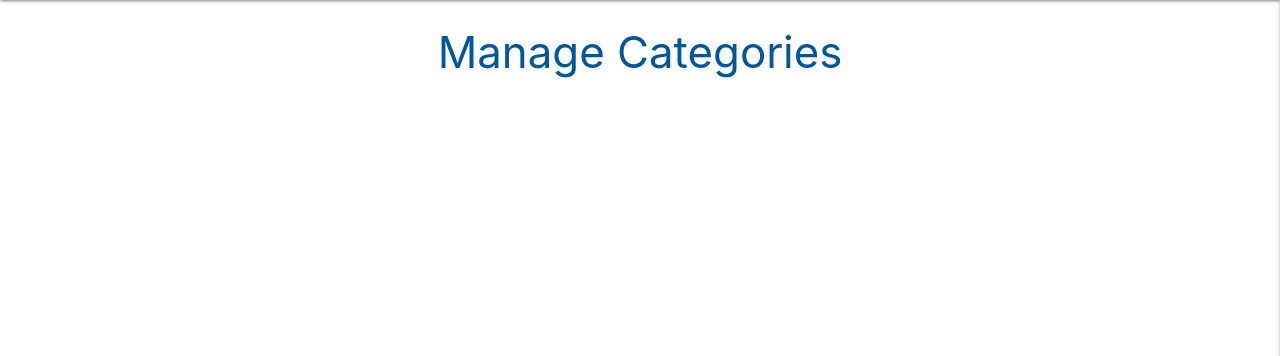
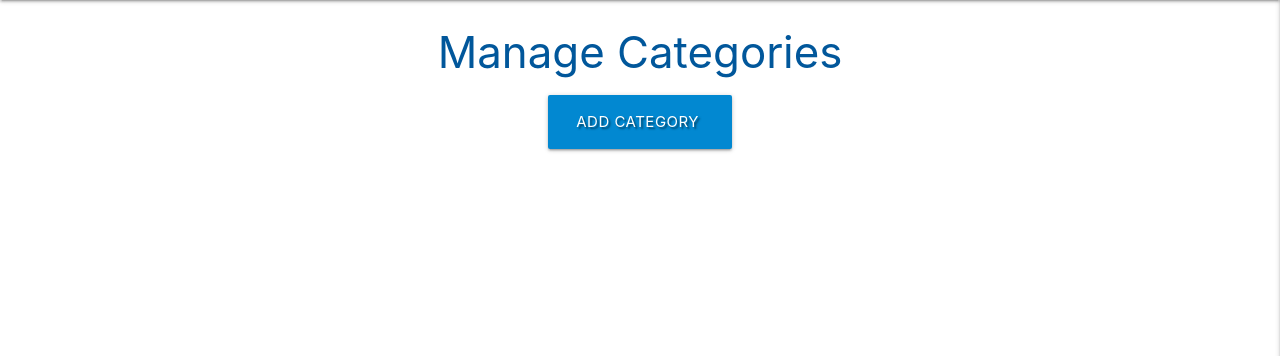
Before and after one commit to TaherCCG/task-manager-project-mongodb, a Flask app: page /get_categories in a window 1280 px wide. Shown: the part 64-420 px from the top of the page. Run offline with Flask 3, Linux system fonts and the light colour scheme; data that the repository does not hold is empty; some libraries are stand-ins or nearby versions.

Commit message:
Add Option to add category to DB

```diff
--- a/app.py
+++ b/app.py
@@ -151,6 +151,19 @@ def get_categories():
     categories = list(mongo.db.categories.find().sort("category_name", 1))
     return render_template("categories.html", categories=categories)
 
+
+@app.route("/add_category", methods=["GET", "POST"])
+def add_category():
+    if request.method == "POST":
+        category = {
+            "category_name": request.form.get("category_name")
+        }
+        mongo.db.categories.insert_one(category)
+        flash("New Category Added")
+        return redirect(url_for("get_categories"))
+
+    return render_template("add_category.html")
+
 if __name__ == "__main__":
     app.run(host=os.environ.get("IP"),
             port=int(os.environ.get("PORT")),
--- a/templates/categories.html
+++ b/templates/categories.html
@@ -3,6 +3,14 @@
 
 
     <h3 class="light-blue-text text-darken-4 center-align">Manage Categories</h3>
+
+    <div class="row">
+        <div class="col s12 center-align">
+            <a href="{{ url_for('add_category') }}" class="btn-large light-blue darken-2 text-shadow">
+                Add Category <i class="fas fa-pluse-square rigt"></i>
+            </a>
+        </div>
+    </div>
 
     <div class="row">
         {% for category in categories %}
```
Also changed, not shown: templates/add_category.html (added, +29 -0 lines).
